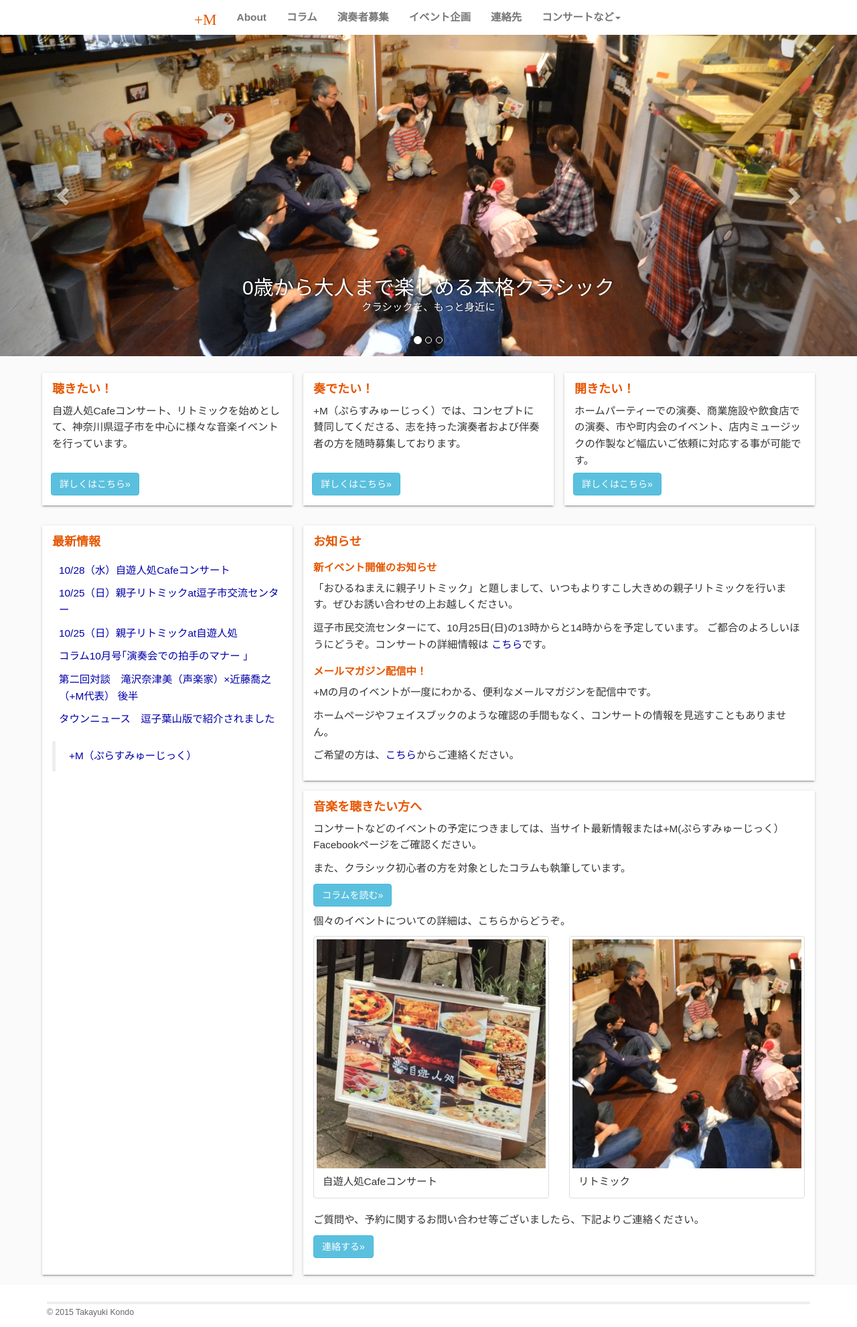
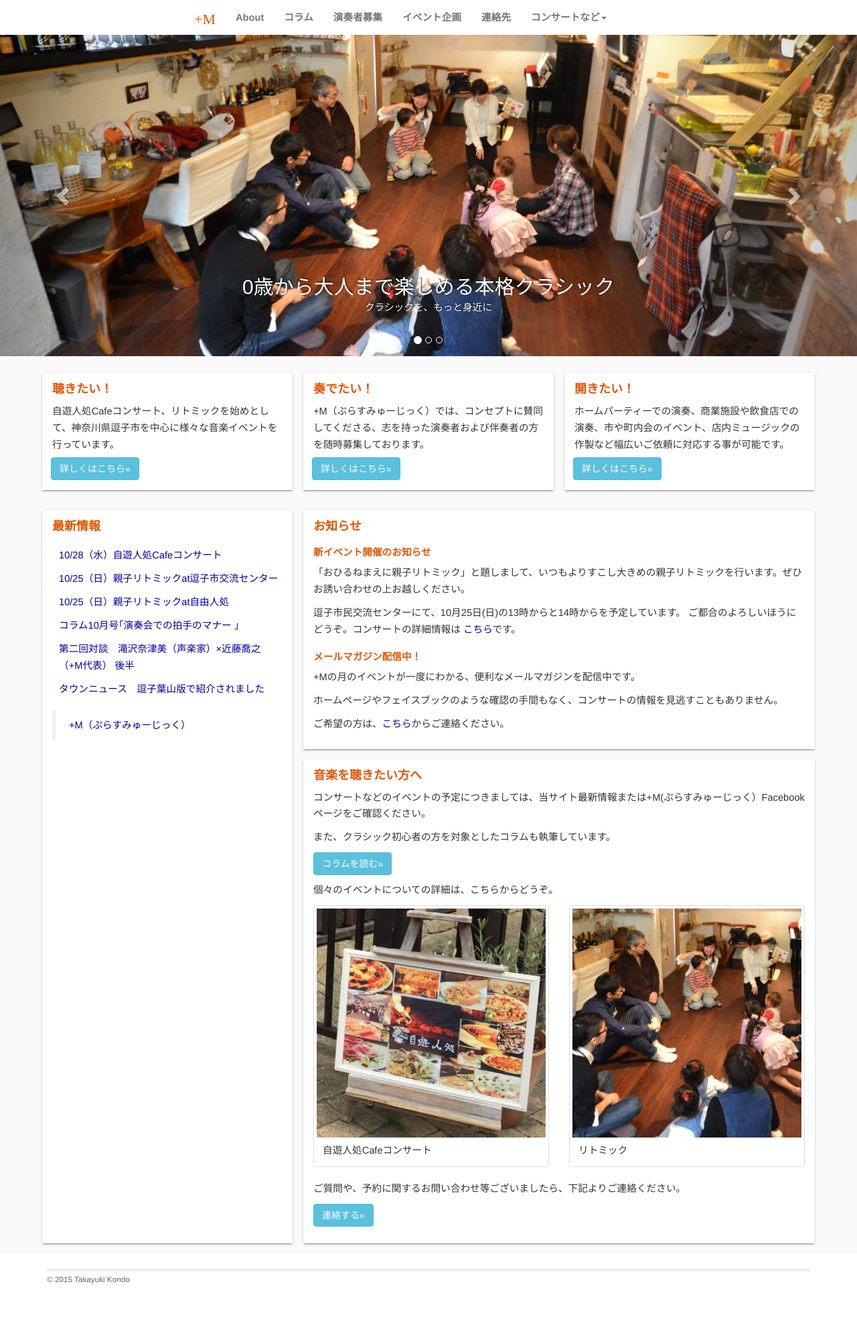
Before and after one commit to shinnkondo/plus-music-japan.github.io, a Jekyll site: the page built from index.html, in a window 1280 px wide. Shown: the whole page at 67% size. Built offline with Jekyll 4.4.1, drawn with Linux system fonts in a browser that asks for light colours; nearby versions of some CDN libraries; some web fonts are replaced; after the commit the page ends 1934 px from its top, so only the background shows below that.

Commit message:
Revert "ニュースの誤字修正"
This reverts commit f0ef539d53dbc34c8de1af00771a29e2f4a21b28.

```diff
--- a/_data/news.csv
+++ b/_data/news.csv
@@ -1,7 +1,7 @@
 title,url,expireat
 10/28（水）自遊人処Cafeコンサート,concert.html#coming-up,
 10/25（日）親子リトミックat逗子市交流センター,/rythmique_before_nap.html,
-10/25（日）親子リトミックat自遊人処,/rythmique.html#coming-up,
+10/25（日）親子リトミックat自由人処,/rythmique.html#coming-up,
 コラム10月号｢演奏会での拍手のマナー ｣,/column/2015/10/concert_applause_manner.html,
 第二回対談　滝沢奈津美（声楽家）×近藤喬之（+M代表） 後半,/interview/2015/09/interview-takizawa-kondo-part2.html,
 タウンニュース　逗子葉山版で紹介されました,http://www.townnews.co.jp/0503/2015/05/15/283567.html,
--- a/assets/css/screen.css
+++ b/assets/css/screen.css
@@ -17,8 +17,7 @@
 
 body {
   background-color: white;
-  font: 13.34px;
-  font-family: "游ゴシック","YuGothic","ヒラギノ角ゴ Pro W3","メイリオ",sans-serif;
+  font: 13.34px "ヒラギノ角ゴ Pro W3","メイリオ","Meiryo","Source Sans Pro", helvetica, arial, clean, sans-serif;
   *font-size: small;
   text-align: left;
 }
@@ -91,7 +90,7 @@
 
 .site {
   font-size: 110%;
-  line-height: 1.6em;
+  line-height: 1.7em;
 }
 
 .title {
```
